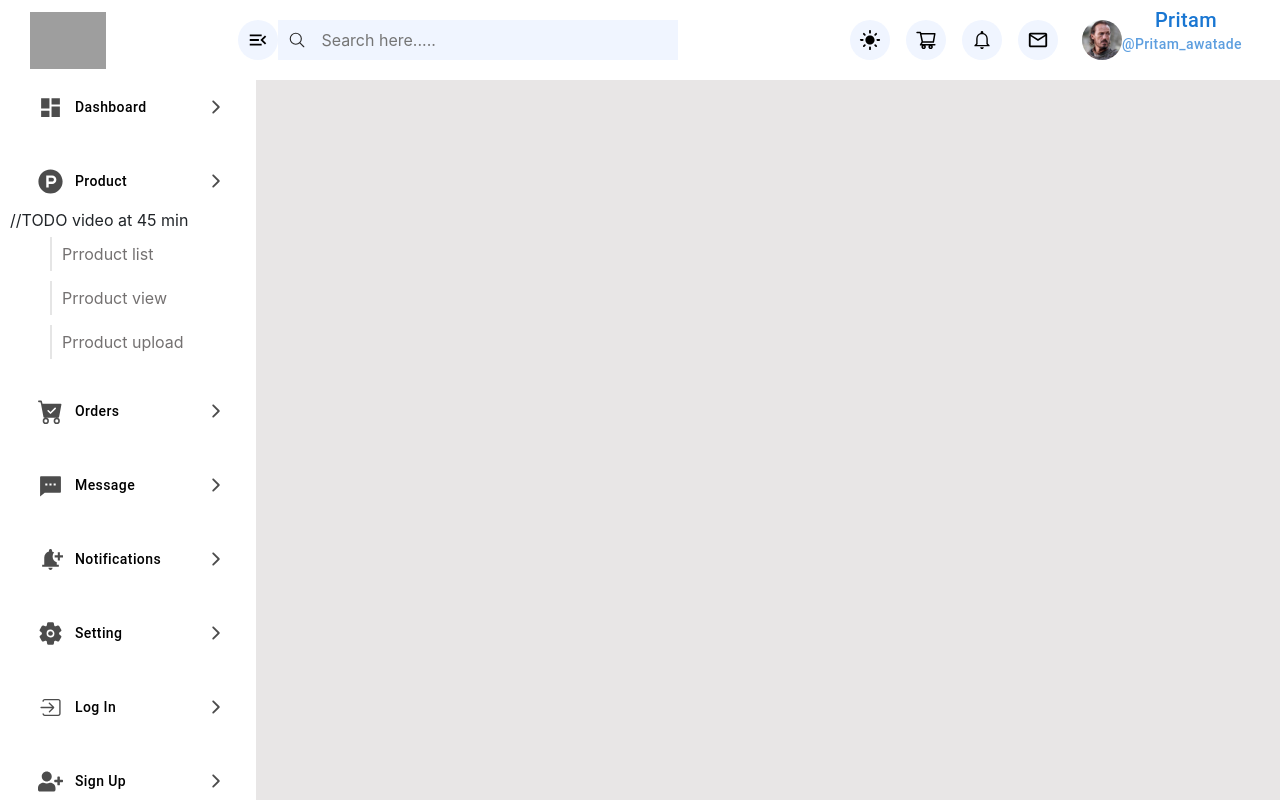
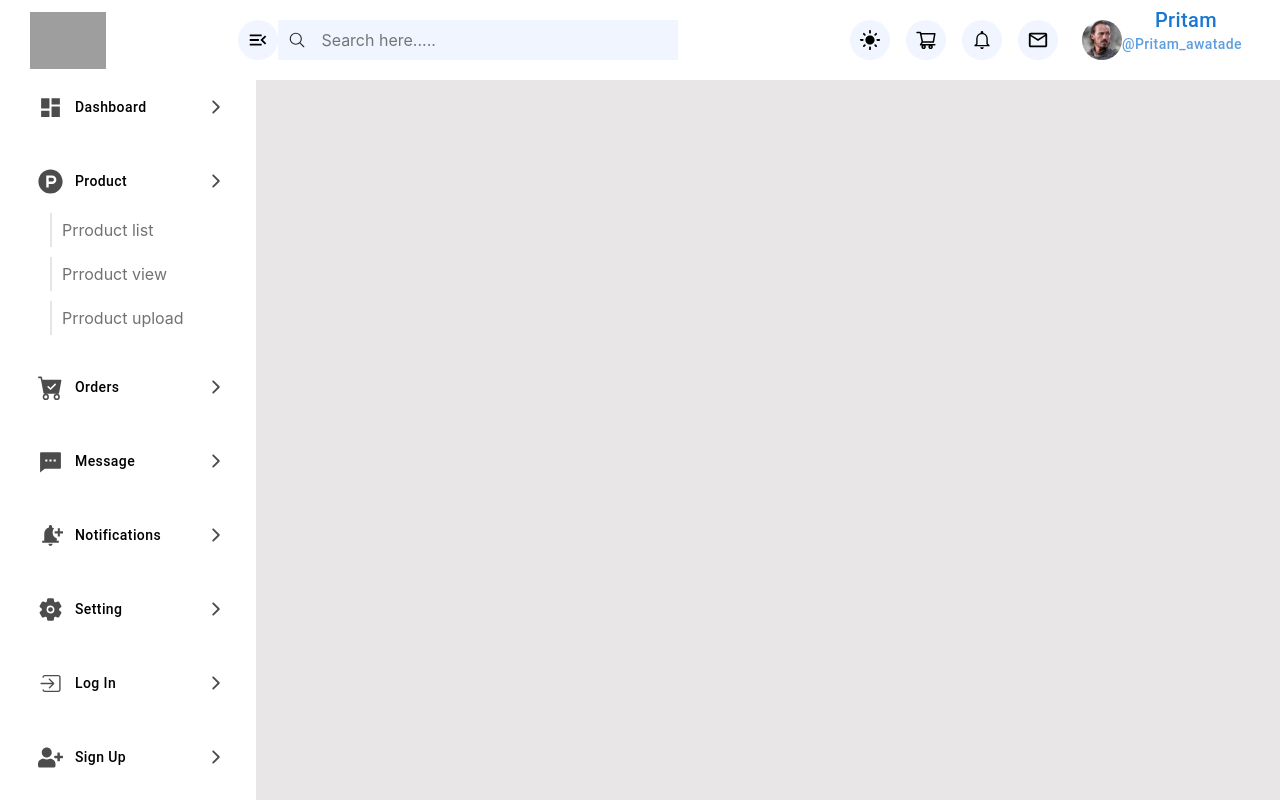
Before and after one commit to Pritamawatade/SELLFY_MERN, a React (Create React App) app in the folder admin/: page / in a window 1280 px wide. Built offline with nearby package versions, Linux system fonts and the light colour scheme; grey boxes are pictures that could not be loaded; a web font is replaced by a local one.

Commit message:
start from 45 minute

```diff
--- a/admin/src/component/Sidebar/index.js
+++ b/admin/src/component/Sidebar/index.js
@@ -55,7 +55,6 @@ const Sidebar = () => {
             }`}
           >
 
-            //TODO video at 45 min
             <ul className="submenu">
               <li>
                 <Link to="/">Prroduct list</Link>
```
